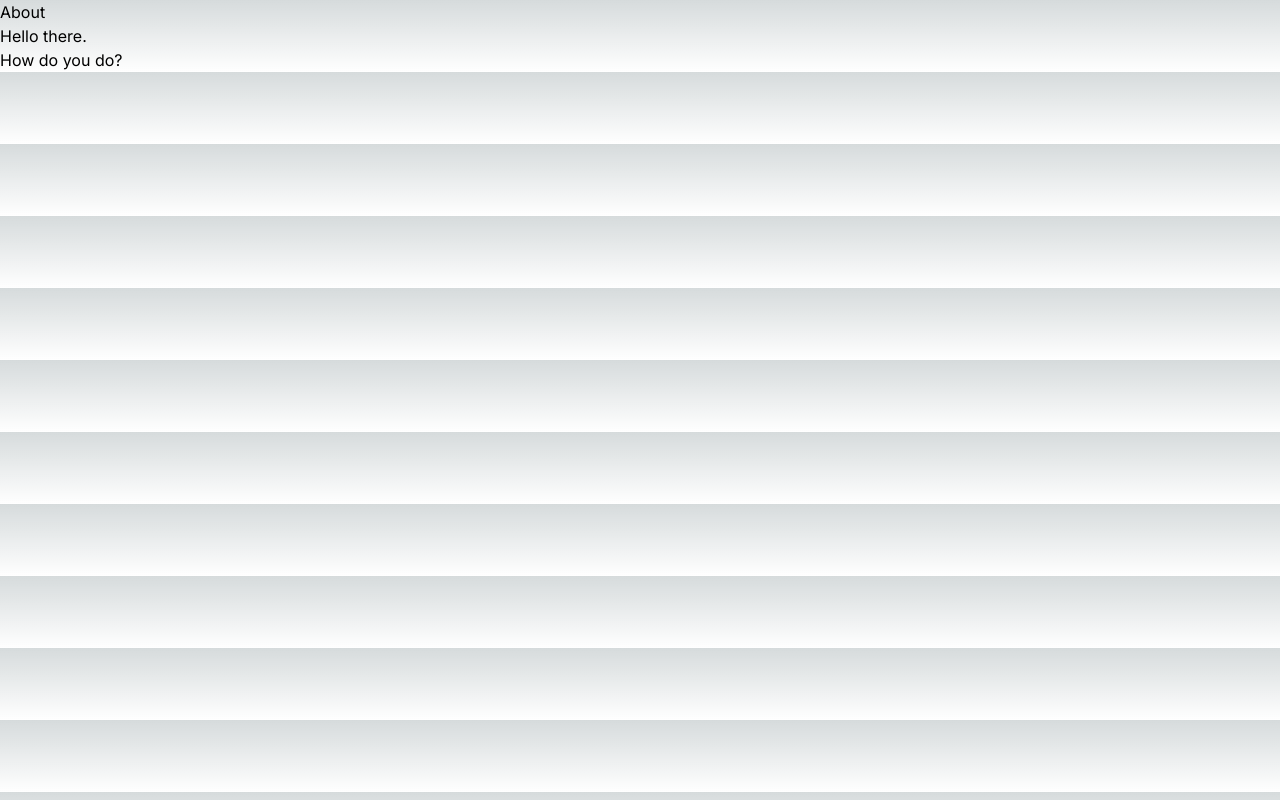
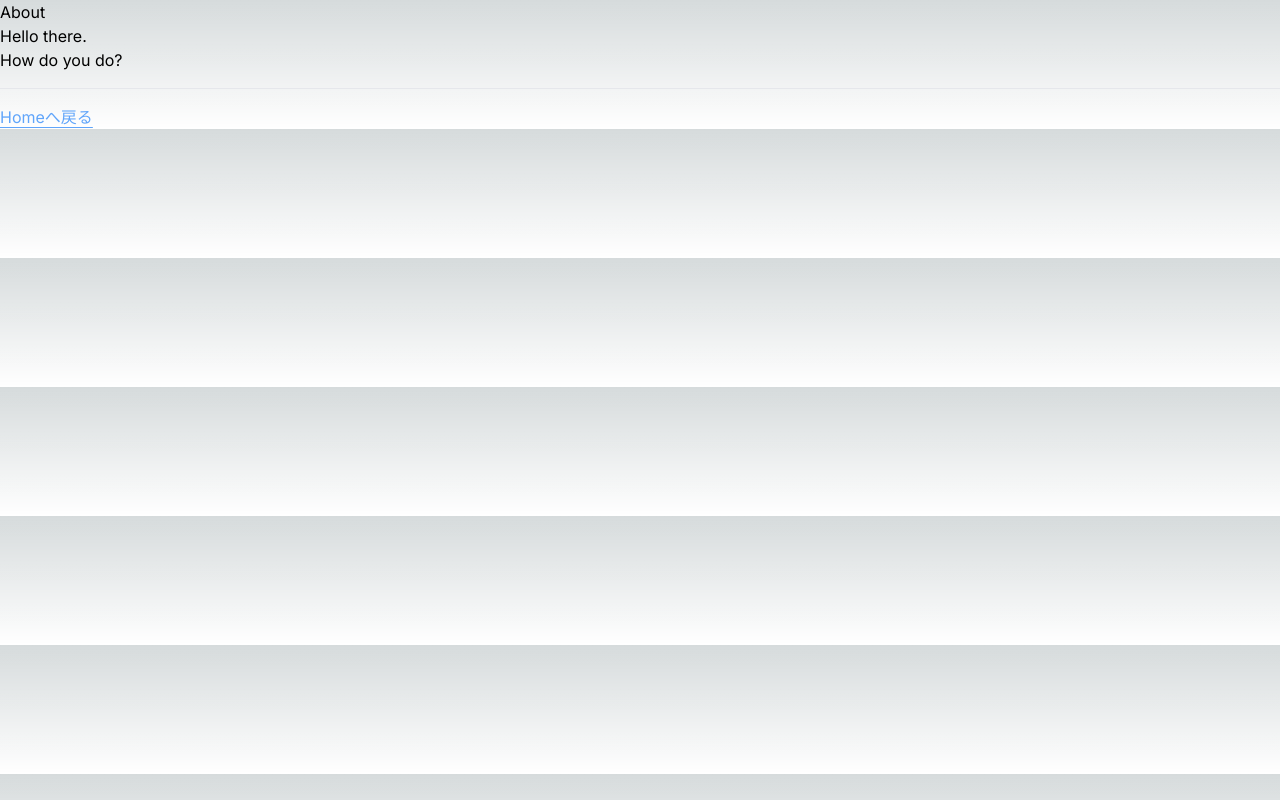
Before and after one commit to kantas-spike/learn_react, a Next.js app in the folder exercises/03-01_react_quick_start/: page /about in a window 1280 px wide. Built offline with nearby package versions, Linux system fonts and the light colour scheme.

Commit message:
03-01: 全ページ共通でHomeに戻るリンクを追加 (fix: #4)
footer部品を導入しlayoutに設定

```diff
--- /dev/null
+++ b/exercises/03-01_react_quick_start/app/components/footer.js
@@ -0,0 +1,22 @@
+'use client'
+
+import Link from "next/link"
+import { usePathname } from "next/navigation"
+
+export default function MyFooter() {
+    const pathName = usePathname()
+
+    let content
+    if (pathName === "/") {
+        content = null
+    } else {
+        content = <div>
+            <hr className='my-4'/>
+            <Link href="/" className="underline underline-offset-4 text-blue-400">Homeへ戻る</Link>
+        </div>
+    }
+
+    return (
+        content
+    )
+}
--- a/exercises/03-01_react_quick_start/app/layout.js
+++ b/exercises/03-01_react_quick_start/app/layout.js
@@ -1,5 +1,6 @@
 import './globals.css'
 import { Inter } from 'next/font/google'
+import MyFooter from '@/components/footer'
 
 const inter = Inter({ subsets: ['latin'] })
 
@@ -11,7 +12,10 @@ export const metadata = {
 export default function RootLayout({ children }) {
   return (
     <html lang="en">
-      <body className={inter.className}>{children}</body>
+      <body className={inter.className}>
+        {children}
+        <MyFooter></MyFooter>
+      </body>
     </html>
   )
 }
```
